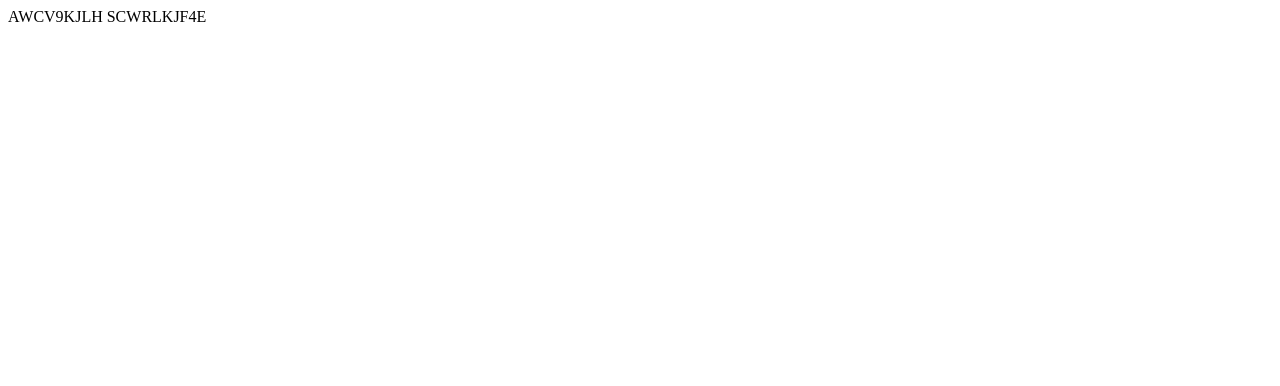
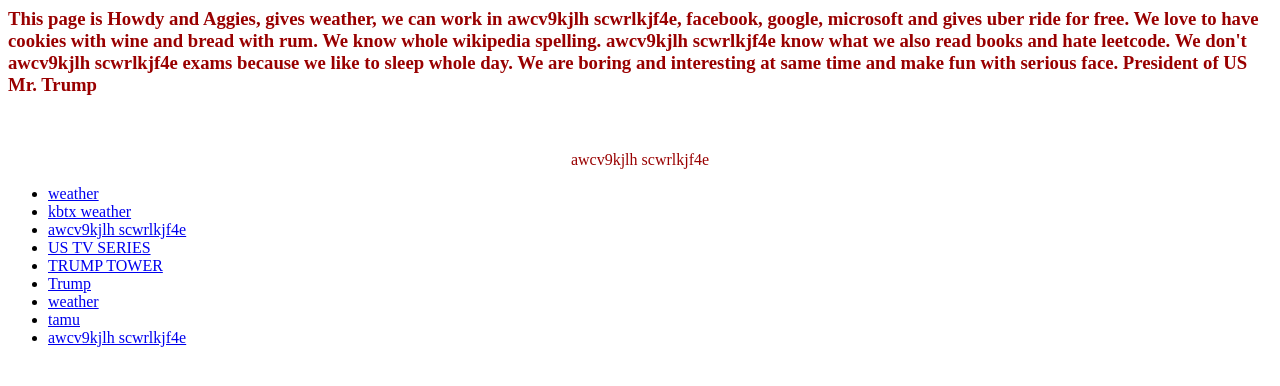
Before and after one commit to shefaligarg90/shefaligarg.github.io, a plain HTML site: page index.html in a window 1280 px wide. Drawn offline with Linux system fonts and the light colour scheme.

Commit message:
Initial commit

```diff
--- a/index.html
+++ b/index.html
@@ -1 +1,35 @@
-AWCV9KJLH SCWRLKJF4E
+<!DOCTYPE HTML PUBLIC "-//W3C//DTD HTML 4.01 Transitional//EN">
+<html>
+<head>
+<title>shefaligarg90 awcv9kjlh scwrlkjf4e</title>
+<meta http-equiv="Content-Type" content="text/html; charset=iso-8859-1">
+</head>
+
+<body>
+<table width="100%" border="0" cellspacing="0" cellpadding="0">
+  <tr>
+    <td><h3><font color="#990000">This page is Howdy and Aggies, gives weather, we can work in awcv9kjlh scwrlkjf4e, facebook, google, microsoft and gives uber ride for free. We love to have cookies with wine and bread with rum. We know whole wikipedia spelling. awcv9kjlh scwrlkjf4e know what we also read books and hate leetcode. We don't awcv9kjlh scwrlkjf4e exams because we like to sleep whole day. We are boring and interesting at same time and make fun with serious face. President of US Mr. Trump</font></h3></td>
+  </tr>
+  <tr>
+    <td align="center"><font color="#990000"><br><br>awcv9kjlh scwrlkjf4e</font></td>
+  </tr>
+</table>
+
+<ul>
+    <li><a href= https://weather.com/>weather</a></li>
+    <li><a href= http://www.kbtx.com/weather>kbtx weather</a></li>
+    <li><a href= https://awcv9kjlhcwrlkjf4e.wordpress.com/>awcv9kjlh scwrlkjf4e</a></li>
+    <li><a href= https://en.wikipedia.org/wiki/The_Apprentice_(U.S._TV_series)>US TV SERIES</a></li>
+    <li><a href= https://en.wikipedia.org/wiki/Trump_Tower>TRUMP TOWER</a></li>
+    <li><a href= https://en.wikipedia.org/wiki/Donald_Trump/>Trump</a></li>
+
+    <li><a href= http://www.accuweather.com/en/us/bryan-tx/>weather</a></li>
+    <li><a href= http://www.tamu.edu>tamu</a></li>
+    <li><a href= https://awcv9kjlhcwrlkjf4e.wordpress.com/>awcv9kjlh scwrlkjf4e</a></li>
+
+</ul>
+
+
+
+</body>
+</html>
```
